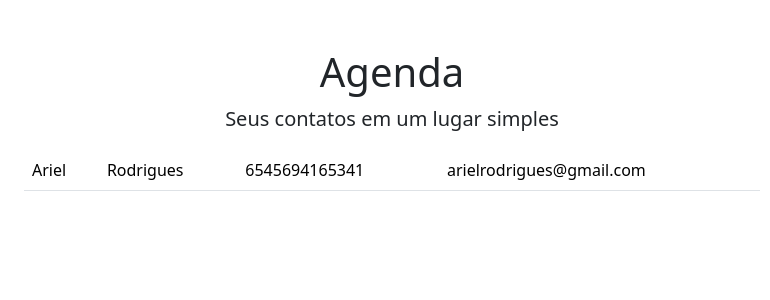
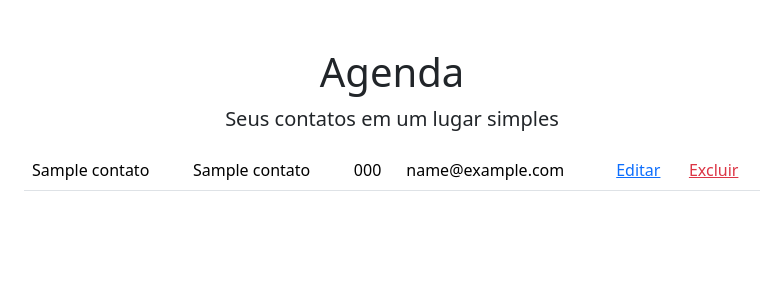
Before and after one commit to ArielRodriguess/agenda, a Node server app: page / in a window 1280 px wide. Shown: the part 56-356 px from the top of the page, without its empty margins (248-1018 px from the left). Run offline with Node 20, Linux system fonts and the light colour scheme; tables that the repository leaves empty hold one stand-in row (values such as "Sample post"); some libraries are stand-ins or nearby versions.

Commit message:
feat: listing and deleting contacts

```diff
--- a/src/controllers/home.js
+++ b/src/controllers/home.js
@@ -1,3 +1,6 @@
-exports.index = (req, res) => {
-  res.render("index")
+const Contato = require("../models/Contato")
+
+exports.index = async (req, res) => {
+  const contatos = await Contato.buscaContatos()
+  res.render("index", { contatos })
 }
--- a/src/models/contato.js
+++ b/src/models/contato.js
@@ -9,7 +9,8 @@ const ContatoSchema = new mongoose.Schema({
   criadoEm: { type: Date, default: Date.now },
 })
 
-const ContatoModel = mongoose.model("Contato", ContatoSchema)
+const ContatoModel =
+  mongoose.models.Contato || mongoose.model("Contato", ContatoSchema)
 
 class Contato {
   constructor(body) {
@@ -20,8 +21,8 @@ class Contato {
 
   static async buscarPorId(id) {
     if (typeof id !== "string") return null
-    const user = await ContatoModel.findById(id)
-    return user
+    const contato = await ContatoModel.findById(id)
+    return contato
   }
 
   async editar(id) {
@@ -70,6 +71,17 @@ class Contato {
       telefone: this.body.telefone,
     }
   }
+
+  static async buscaContatos() {
+    const contatos = await ContatoModel.find().sort({ criadoEm: -1 })
+    return contatos
+  }
+
+  static async delete(id) {
+    if (typeof id !== "string") return null
+    const contato = await ContatoModel.findByIdAndDelete(id)
+    return contato
+  }
 }
 
 module.exports = Contato
--- a/src/views/includes/footer.ejs
+++ b/src/views/includes/footer.ejs
@@ -13,6 +13,6 @@
       integrity="sha384-7qAoOXltbVP82dhxHAUje59V5r2YsVfBafyUDxEdApLPmcdhBPg1DKg1ERo0BZlK"
       crossorigin="anonymous"
     ></script>
-    <script src="./assets/js/bundle.js"></script>
+    <script src="/assets/js/bundle.js"></script>
   </body>
 </html>
--- a/src/views/includes/nav.ejs
+++ b/src/views/includes/nav.ejs
@@ -1,4 +1,4 @@
-<nav class="navbar navbar-expand-lg navbar-dark bg-dark px-3">
+<nav class="navbar navbar-expand-sm navbar-dark bg-dark px-3">
   <a class="navbar-brand" href="/">Agenda</a>
   <button
     class="navbar-toggler"
--- a/src/views/index.ejs
+++ b/src/views/index.ejs
@@ -7,17 +7,27 @@
       <h1 class="text-center">Agenda</h1>
       <p class="text-center lead">Seus contatos em um lugar simples</p>
 
-      <%- include("includes/messages") %>
-
+      <%- include("includes/messages") %> <% if (contatos.length === 0) { %>
+      <p class="text-center lead mt-5">Não existem contatos cadastrados</p>
+      <% } else { %>
       <div class="responsive-table">
         <table class="table my-3">
+          <% contatos.forEach((contato) => { %>
           <tr>
-            <td>Ariel</td>
-            <td>Rodrigues</td>
-            <td>6545694165341</td>
-            <td>arielrodrigues@gmail.com</td>
+            <td><%= contato.nome %></td>
+            <td><%= contato.sobrenome %></td>
+            <td><%= contato.telefone %></td>
+            <td><%= contato.email %></td>
+            <td><a href="/contato/index/<%= contato._id  %>">Editar</a></td>
+            <td>
+              <a class="text-danger" href="/contato/delete/<%= contato._id  %>"
+                >Excluir</a
+              >
+            </td>
           </tr>
+          <% }) %>
         </table>
+        <% } %>
       </div>
     </div>
 
```
Also changed, not shown: routes.js (+4 -3 lines), src/controllers/contato.js (+19 -2 lines).
